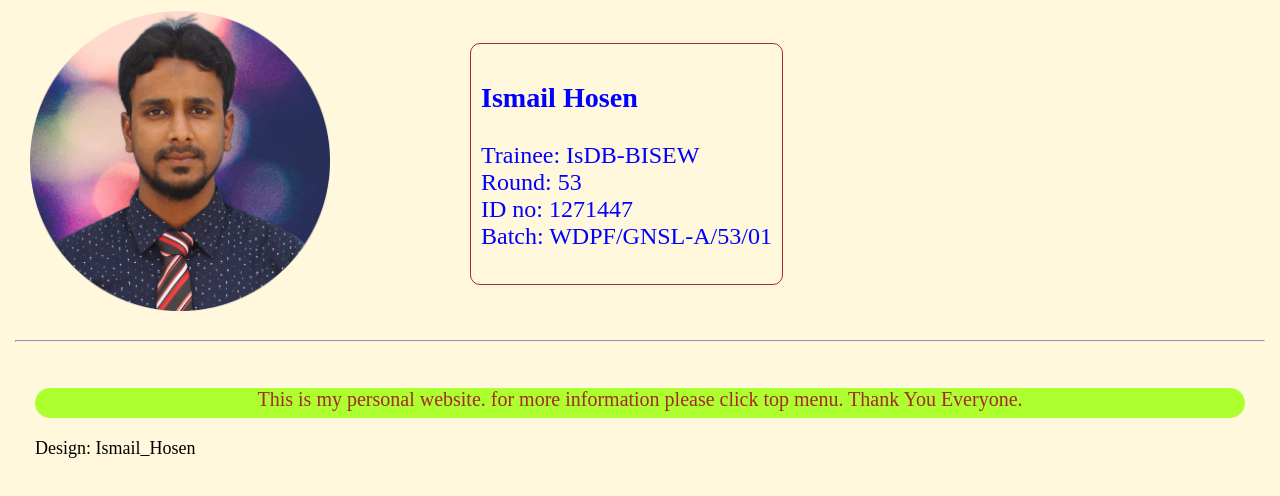
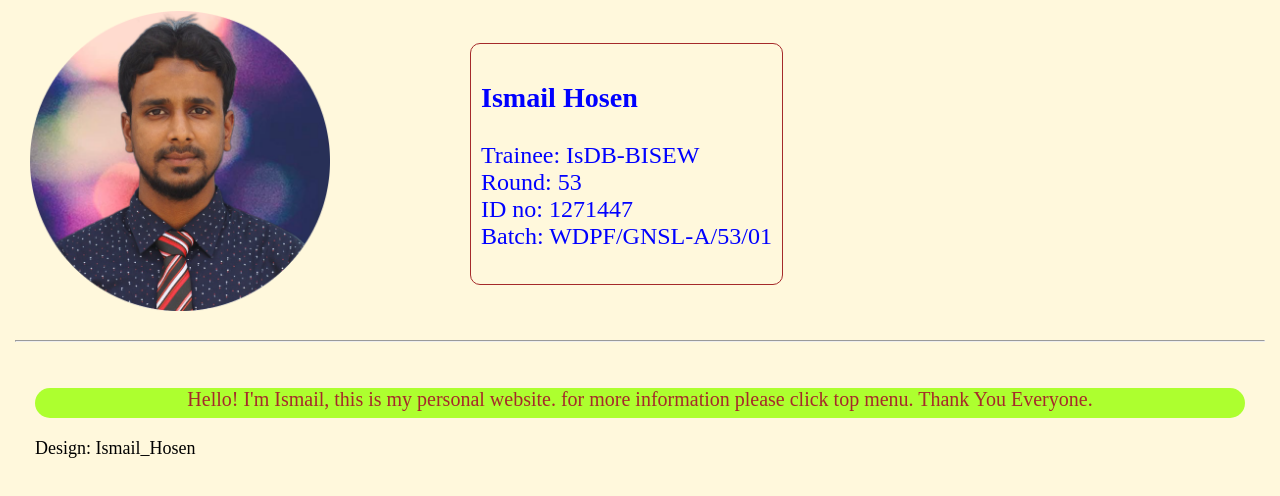
Before and after one commit to ismailw53/personal-website-, a plain HTML site: page portfolio/index.html in a window 1280 px wide. Shown: the part 82-578 px from the top of the page. Drawn offline with Linux system fonts and the light colour scheme.

Commit message:
Update index.html

```diff
--- a/portfolio/index.html
+++ b/portfolio/index.html
@@ -33,7 +33,7 @@
     <br>
 
     <div class="mid">
-        <p>This is my personal website. for more information please click top menu. Thank You Everyone.</p>
+        <p>Hello! I'm Ismail, this is my personal website. for more information please click top menu. Thank You Everyone.</p>
     </div>
     <footer>
         Design: Ismail_Hosen
```
